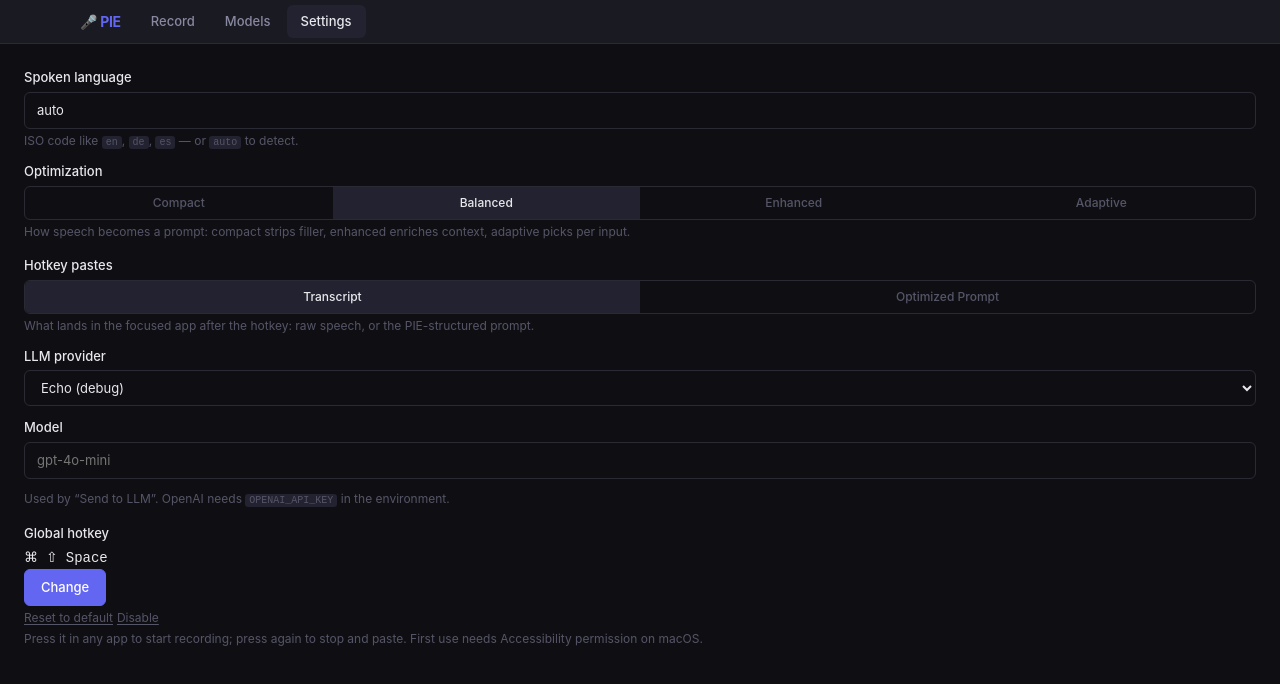
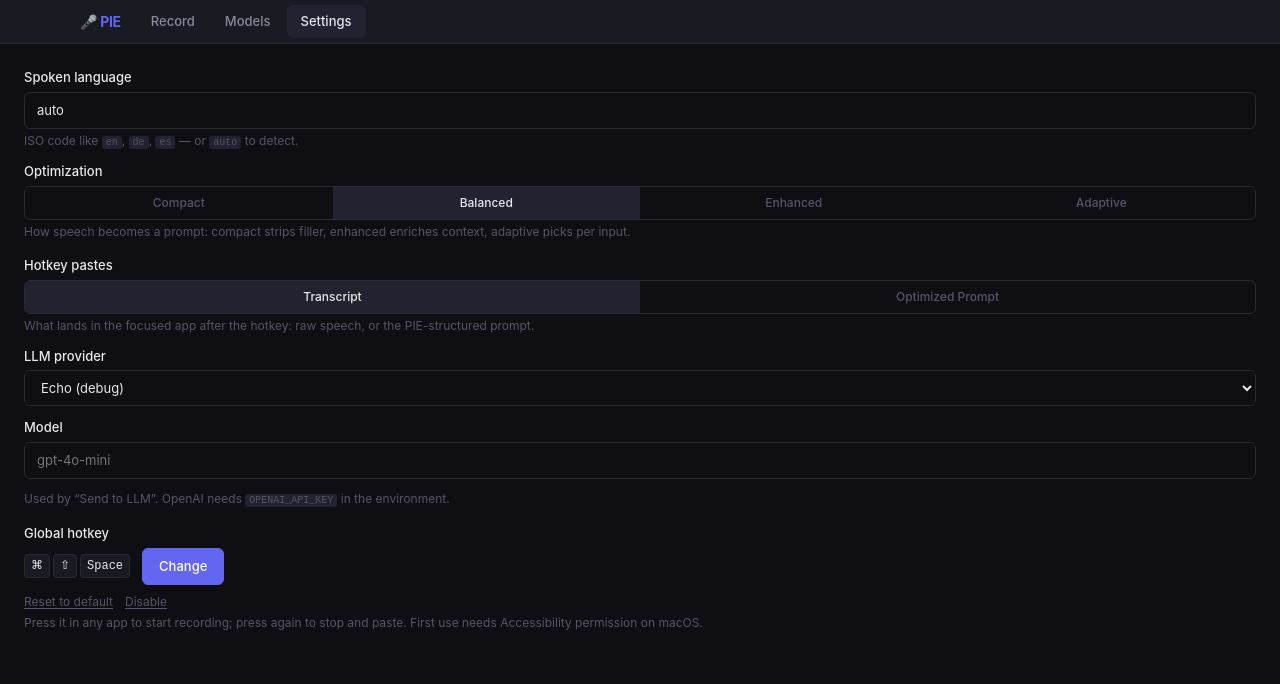
Before and after one commit to abhishek-data/personal-intent-engine, a Svelte app in the folder ui/: page / in a window 1280 px wide. Both pictures are taken after a click on the button "Settings". Shown: the top 684 px of the page. Built offline with nearby package versions, Linux system fonts and the light colour scheme.

Commit message:
ui: fix hotkey display from vertical to inline
- .hotkey-display: inline-flex with 3px gap
- .hotkey-row: flex row with center alignment
- .hotkey-display kbd: inline keycap styling
- .hotkey-actions: inline flex for reset/disable buttons

```diff
--- a/ui/src/app.css
+++ b/ui/src/app.css
@@ -391,15 +391,11 @@ html, body {
 
 /* ─── Hotkey Recorder ─── */
 .hotkey-display {
-  display: flex;
+  display: inline-flex;
   align-items: center;
-  gap: var(--space-2);
-}
-.keycaps {
-  display: flex;
   gap: 3px;
 }
-.keycap {
+.hotkey-display kbd {
   display: inline-flex;
   align-items: center;
   justify-content: center;
@@ -410,13 +406,26 @@ html, body {
   border: 1px solid var(--border);
   border-radius: 4px;
   font-family: var(--font-mono);
-  font-size: 11px;
+  font-size: 12px;
   color: var(--fg);
 }
-.capturing {
+.hotkey-row {
+  display: flex;
+  align-items: center;
+  gap: var(--space-3);
+}
+.hotkey-actions {
+  display: flex;
+  gap: var(--space-3);
+  margin-top: var(--space-2);
+}
+.capture-hint {
+  font-size: 13px;
   color: var(--accent);
-  font-size: 12px;
   animation: blink 1s ease-in-out infinite;
+}
+.hotkey-display.capturing {
+  color: var(--accent);
 }
 
 /* ─── Error Banner ─── */
```
